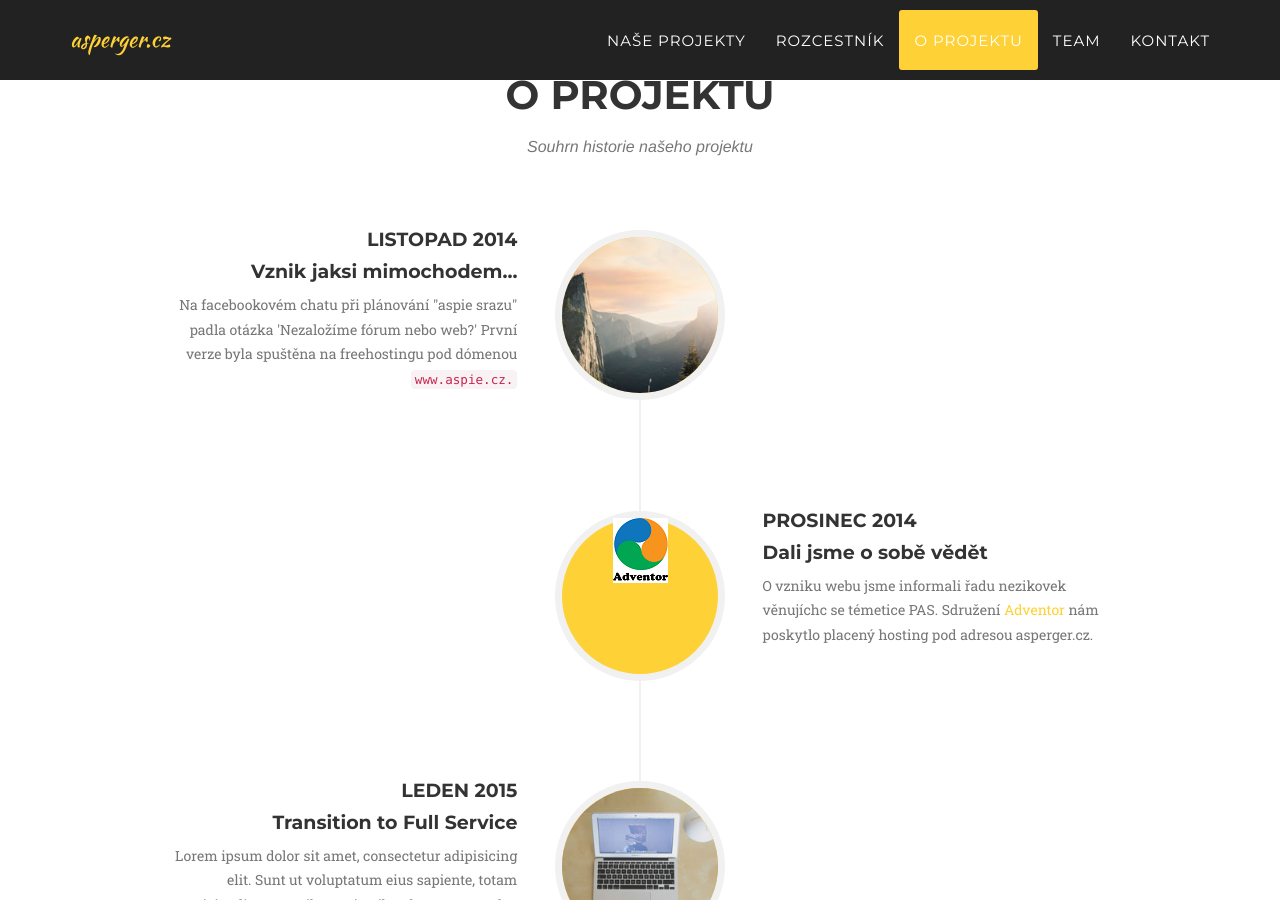
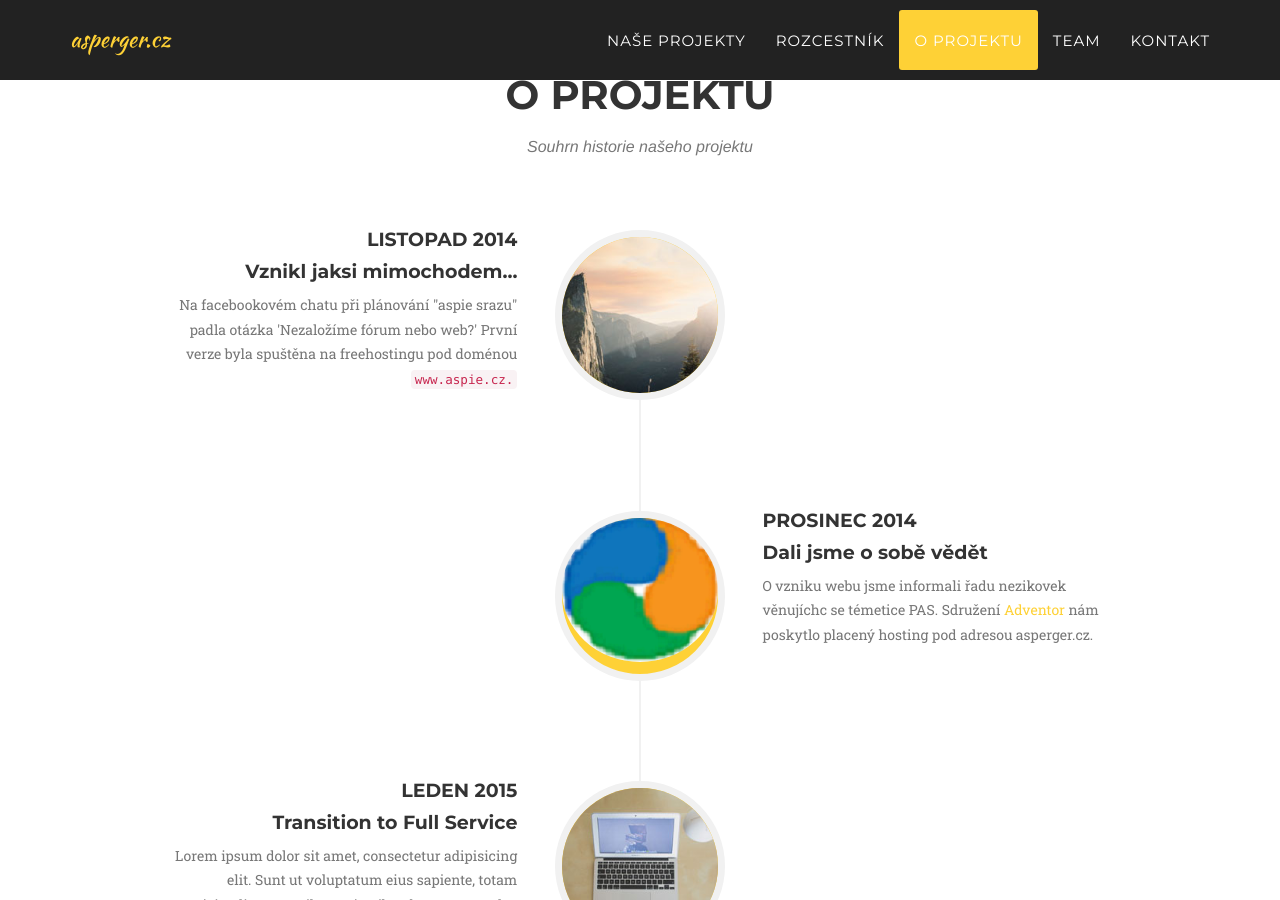
Before and after one commit to urbanecm/jekyll, a Jekyll site: the page built from index.html, in a window 1280 px wide and 900 px high, scrolled down 2811 px. Built offline with Jekyll 4.4.1, drawn with Linux system fonts in a browser that asks for light colours; some web fonts are replaced.

Commit message:
Mezi commit

```diff
--- a/_includes/about.html
+++ b/_includes/about.html
@@ -18,7 +18,7 @@
                             <div class="timeline-panel">
                                 <div class="timeline-heading">
                                     <h4>listopad 2014</h4>
-                                    <h4 class="subheading">Vznik
+                                    <h4 class="subheading">Vznikl
                                     jaksi mimochodem...</h4>
                                 </div>
                                 <div class="timeline-body">
@@ -27,13 +27,13 @@
                                     "aspie srazu" padla otázka
                                     'Nezaložíme fórum nebo web?'
                                     První verze byla spuštěna na
-                                    freehostingu pod dómenou <code>www.aspie.cz.</code></p>
+                                    freehostingu pod doménou <code>www.aspie.cz.</code></p>
                                 </div>
                             </div>
                         </li>
                         <li class="timeline-inverted">
                             <div class="timeline-image">
-                                <img src="img/adventor_logo.png" alt="">
+                                <img class="img-circle img-responsive" src="img/adventor_logo.png" alt="">
                             </div>
                             <div class="timeline-panel">
                                 <div class="timeline-heading">
```
Also changed, not shown: img/adventor_logo.png.
